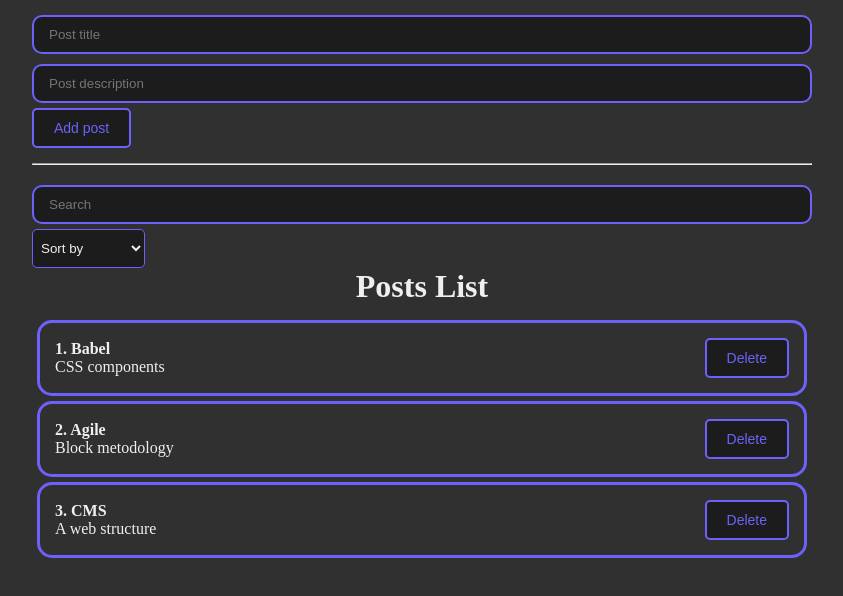
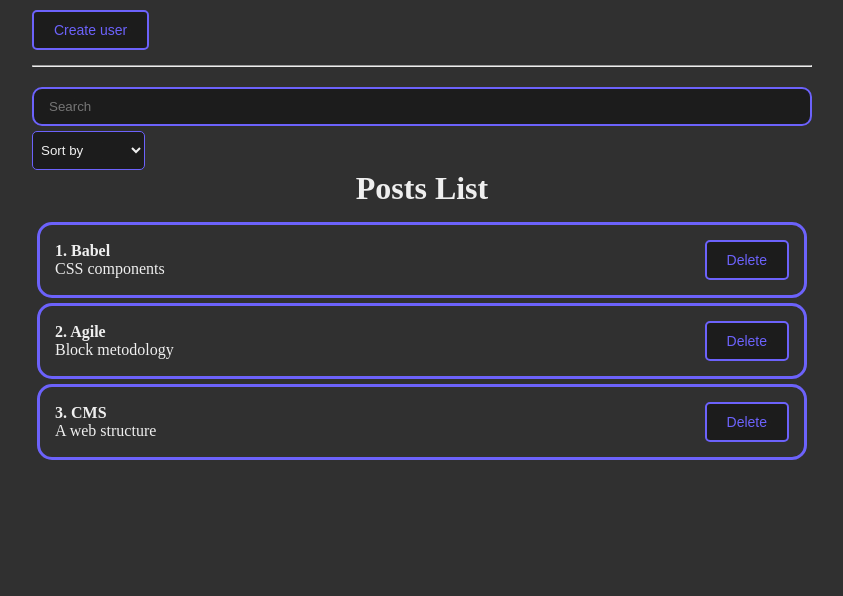
Before and after one commit to nikeedw/react-fetch, a React (Create React App) app: page / in a window 1280 px wide. Shown: the top 596 px of the page, without its empty margins (218-1061 px from the left). Built offline with nearby package versions, Linux system fonts and the light colour scheme.

Commit message:
Adding custom hook usePosts

```diff
--- a/package.json
+++ b/package.json
@@ -9,6 +9,7 @@
     "react": "^18.2.0",
     "react-dom": "^18.2.0",
     "react-scripts": "5.0.1",
+    "react-transition-group": "^4.4.5",
     "web-vitals": "^2.1.4"
   },
   "scripts": {
--- a/src/App.js
+++ b/src/App.js
@@ -3,6 +3,9 @@
 import PostList from "./components/PostList";
 import PostForm from "./components/PostForm";
 import PostFilter from "./components/PostFilter";
+import Modal from "./components/UI/modal/Modal";
+import Button from "./components/UI/button/Button";
+import { usePosts } from "./hooks/usePosts";
 
 function App() {
 	const [posts, setPosts] = useState([
@@ -11,30 +14,30 @@
 		{id: 3, title: 'CMS', body: 'A web structure'},
 	]);
 	const [filter, setFilter] = useState({sort: '', query: ''});
-
-	const sortedPosts = useMemo(() => {
-		if(filter.sort) {
-			return [...posts].sort((a, b) => a[filter.sort].localeCompare(b[filter.sort]));
-		}
-		return posts;
-	}, [filter.sort, posts]); //use Memory
-
-	const sortedAndSearchedPosts = useMemo(() => {
-		return sortedPosts.filter(post => post.title.toLowerCase().includes(filter.query));
-	}, [filter.query, sortedPosts])
+	const [modal, setModal] = useState(false);
+	const sortedAndSearchedPosts = usePosts(posts, filter.sort, filter.query);
 
 	function createPost(newPost) {
 		setPosts( [...posts, newPost] );
+		setModal(false);
 	}
 
 	function removePost(post) {
-		const newList = posts.filter( (p) => p.id !== post.id );
+		const newList = posts.filter(p => p.id !== post.id);
 		setPosts(newList);
 	}
 
 	return (
 		<div className="App">
-			<PostForm create={createPost} />
+			<Button onClick={() => setModal(true)}>
+				Create user
+			</Button>
+			<Modal
+				visible={modal}
+				setVisible={setModal}
+			>
+				<PostForm create={createPost} />
+			</Modal>
 			<hr style={{margin: '15px 0'}} />
 			<PostFilter filter={filter} setFilter={setFilter}/>
 			<PostList
--- a/src/components/PostForm.jsx
+++ b/src/components/PostForm.jsx
@@ -36,4 +36,4 @@
 	)
 }
 
-export default PostForm
+export default PostForm;
--- a/src/components/PostList.jsx
+++ b/src/components/PostList.jsx
@@ -1,5 +1,6 @@
 import React from 'react';
 import PostItem from "./PostItem";
+import { TransitionGroup, CSSTransition } from 'react-transition-group';
 
 const PostList = ({ posts, title, remove }) => {
 	if(!posts.length) {
@@ -11,11 +12,19 @@
 	return (
 		<div>
 			<h1 style={{textAlign: "center", marginBottom: "15px"}}>{title}</h1>
-			{posts.map((post, index) =>
-				<PostItem remove={remove} number={index + 1} post={post} key={post.id}/>
-			)}
+			<TransitionGroup>
+				{posts.map((post, index) =>
+					<CSSTransition
+						key={post.id}
+						timeout={300}
+						classNames="post"
+					>
+						<PostItem remove={remove} number={index + 1} post={post}/>
+					</CSSTransition>
+				)}
+			</TransitionGroup>
 		</div>
 	)
 }
 
-export default PostList
+export default PostList;
--- /dev/null
+++ b/src/components/UI/modal/Modal.jsx
@@ -0,0 +1,21 @@
+import React from 'react';
+import cl from './Modal.module.css';
+
+const MyModal = ({ children, visible, setVisible }) => {
+
+	const rootClasses = [cl.myModal]
+
+	if (visible) {
+		rootClasses.push(cl.active);
+	}
+
+	return (
+		<div className={rootClasses.join(' ')} onClick={() => setVisible(false)}>
+			<div className={cl.myModalContent} onClick={(e) => e.stopPropagation()}>
+				{children}
+			</div>
+		</div>
+	);
+};
+
+export default MyModal;
--- /dev/null
+++ b/src/components/UI/modal/Modal.module.css
@@ -0,0 +1,22 @@
+.myModal {
+	position: fixed;
+	top: 0;
+	bottom: 0;
+	right: 0;
+	left: 0;
+	display: none;
+	background: rgba(0,0,0, 0.6);
+	z-index: 1;
+}
+.myModalContent {
+	padding: 25px;
+	background: #333;
+	border-radius: 16px;
+	min-width: 250px;
+	box-shadow: 0px 0px 5px 2px rgba(145, 142, 254, 0.5);
+}
+.myModal.active {
+	display: flex;
+	justify-content: center;
+	align-items: center;
+}
--- /dev/null
+++ b/src/hooks/usePosts.js
@@ -0,0 +1,22 @@
+import { useMemo } from 'react';
+
+export const useSortedPosts = (posts, sort) => {
+	const sortedPosts = useMemo(() => {
+		if(sort) {
+			return [...posts].sort((a, b) => a[sort].localeCompare(b[sort]));
+		}
+		return posts;
+	}, [sort, posts]); //use Memory
+
+	return sortedPosts;
+}
+
+export const usePosts = (posts, sort, query) => {
+	const sortedPosts = useSortedPosts(posts, sort);
+
+	const sortedAndSearchedPosts = useMemo(() => {
+		return sortedPosts.filter(post => post.title.toLowerCase().includes(query));
+	}, [query, sortedPosts]);
+
+	return sortedAndSearchedPosts;
+}
--- a/src/styles/App.css
+++ b/src/styles/App.css
@@ -28,3 +28,17 @@
 	justify-content: space-between;
 	align-items: center;
 }
+.post-enter {
+	opacity: 0;
+}
+.post-enter-active {
+	opacity: 1;
+	transition: opacity 300ms ease-in;
+}
+.post-exit {
+	opacity: 1;
+}
+.post-exit-active {
+	opacity: 0;
+	transition: opacity 300ms ease-in;
+}
```
Also changed, not shown: src/components/UI/select/Select.module.css (line endings or trailing spaces), 1 other file (tests, documents, lock files or other folders).
